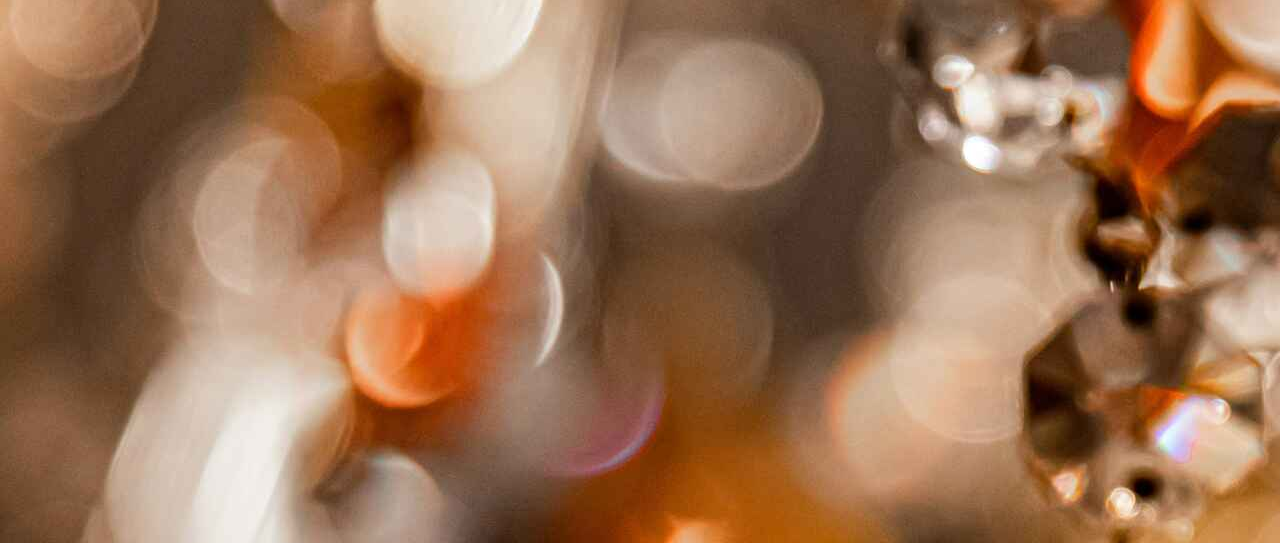
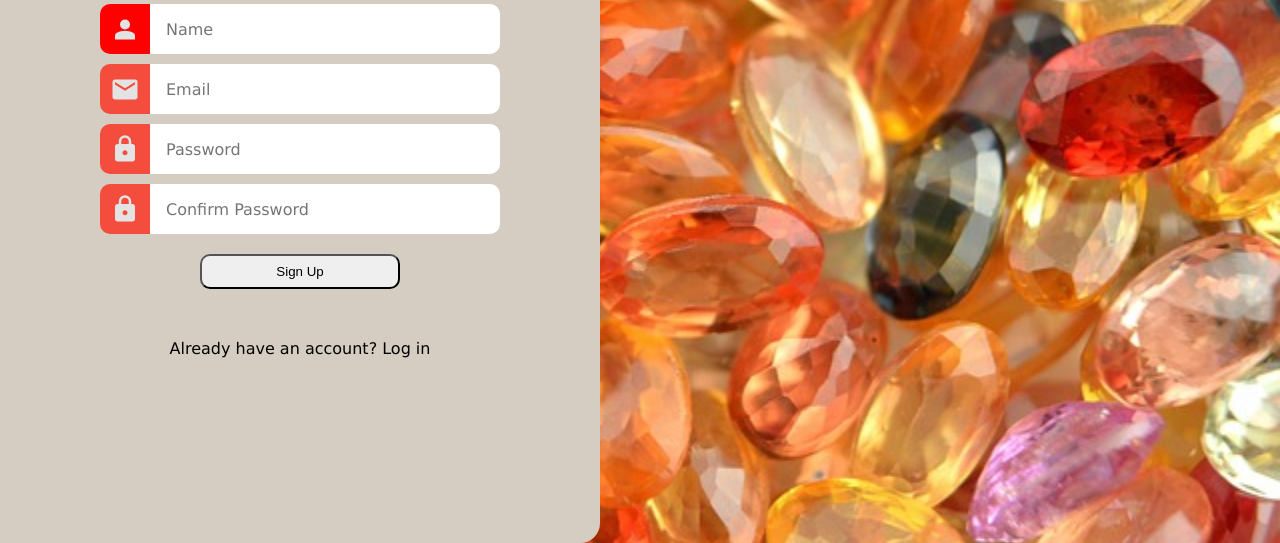
Before and after one commit to Liz-nor/ProjectExam1, a website: page pages/signup.html in a window 1280 px wide. Shown: the part 257-800 px from the top of the page. Drawn offline with Linux system fonts and the light colour scheme; a web font is replaced by a local one.

Commit message:
validation and signup

```diff
--- a/css/pages/signup.css
+++ b/css/pages/signup.css
@@ -11,12 +11,118 @@ box-sizing: border-box;
 
 body {
     font-family: "GFS Didot", Verdana, Geneva, Tahoma, sans-serif;
-    background-image: url(/assets/img/baris-selcen-NcKZUp4FXaQ-unsplash.jpg);
-    object-fit: contain;
+    background-image: url(/assets/img/sapphires-4071854_640.jpg);
+    background-size: cover;
+    background-position: 30% 60%;
 }
 
 .signup-wrapper {
   box-sizing: border-box;
   background-color: var(--secondary-color-light-grey);
+  height: 100vh;
+  width: max(40%, 600px);
+  padding: 10px;
+  border-radius: 0 20px 20px 0;
+  display: flex;
+  flex-direction: column;
+  align-items: center;
+  justify-content: center;
+}
 
+h1 {
+    font-size: var(--font-size-h1);
+    text-transform: uppercase;
 }
+
+form {
+    width: min(400px, 100%);
+    margin-top: 20px;
+    margin-bottom: 50px;
+    display: flex;
+    flex-direction: column;
+    align-items: center;
+    gap: 10px;
+}
+
+form > div {
+    width: 100%;
+    display: flex;
+    justify-content: center;
+}
+form label {
+    flex-shrink: 0;
+    height: 50px;
+    width: 50px;
+    background-color: var(--primary-color-dark-orange);
+    display: flex;
+    justify-content: center;
+    align-items: center;
+    border-radius: 10px 0 0 10px;
+}
+
+form input {
+    box-sizing: border-box;
+    flex-grow: 1;
+    min-width:  0;
+    height: 50px;
+    padding: 1em;
+    font: inherit;
+    border: none;
+    border-radius: 0 10px 10px 0;
+}
+
+form input:hover {
+    border: 2px solid var(--secondary-color-dark);
+}
+
+form input:focus{
+    outline: none;
+    border-color: var(--secondary-color-dark)
+}
+
+div:has(input:focus) > label {
+    background-color: var(--secondary-color-dark);
+}
+
+button {
+    width: 200px;
+    height: 35px;
+    margin-top: 10px;
+    border-radius: 10px;
+    cursor: pointer;
+    transition: 150ms ease;
+}
+
+button:hover {
+    background-color: var(--secondary-color-dark);
+    color: #fff;
+}
+
+button:focus {
+    outline: none;
+    background-color: var(--secondary-color-dark);
+}
+
+a {
+    text-decoration: none;
+    color: #000;
+}
+
+a:hover {
+    text-decoration: underline;
+}
+
+@media(max-width: 1100px) {
+    .signup-wrapper {
+        width: min(600px, 100%);
+        border-radius: 0;
+    }
+}
+
+form div.incorrect label{
+    background-color: red;
+}
+
+form div.incorrect input {
+    border-color: red;
+}
--- a/css/variables.css
+++ b/css/variables.css
@@ -14,7 +14,10 @@
  /*Neutral colors */
 
  /* Headings */
- --font-size-h1: ;
+ --font-size-h1: 3rem;
  --font-size-h2: ;
  --font-size-h3: ;
- }
+
+
+ /* Buttons */
+ --rounded-corners: 5px;
--- a/pages/signup.html
+++ b/pages/signup.html
@@ -5,32 +5,33 @@
     <link rel="stylesheet" href="/css/pages/signup.css">
     <meta name="viewport" content="width=device-width, initial-scale=1.0">
     <title>Document</title>
+    <script type="module" src="validation.js" defer></script>
 </head>
 <body>
   <div class="signup-wrapper">
     <h1>Signup</h1>
-      <form>
-        <div>
+      <form id="form">
+        <div class="incorrect">
           <label for="name-input">
-            <img src="/assets/person.svg" alt="">
+            <svg xmlns="http://www.w3.org/2000/svg" height="45px" viewBox="0 -960 960 960" width="30px" fill="#e3e3e3"><path d="M480-480q-66 0-113-47t-47-113q0-66 47-113t113-47q66 0 113 47t47 113q0 66-47 113t-113 47ZM160-160v-112q0-34 17.5-62.5T224-378q62-31 126-46.5T480-440q66 0 130 15.5T736-378q29 15 46.5 43.5T800-272v112H160Z"/></svg>
           </label>
             <input type="text" name="name" id="name-input" placeholder="Name" required>
         </div>
         <div>
           <label for="email-input">
-            <img src="/assets/mail.svg" alt="">
+            <svg xmlns="http://www.w3.org/2000/svg" height="45px" viewBox="0 -960 960 960" width="30px" fill="#e3e3e3"><path d="M160-160q-33 0-56.5-23.5T80-240v-480q0-33 23.5-56.5T160-800h640q33 0 56.5 23.5T880-720v480q0 33-23.5 56.5T800-160H160Zm320-280 320-200v-80L480-520 160-720v80l320 200Z"/></svg>
           </label>
             <input type="email" name="email" id="email-input" placeholder="Email" required>
         </div>
         <div>
           <label for="password-input">
-            <img src="/assets/lock.svg" alt="">
+            <svg xmlns="http://www.w3.org/2000/svg" height="40px" viewBox="0 -960 960 960" width="30px" fill="#e3e3e3"><path d="M240-80q-33 0-56.5-23.5T160-160v-400q0-33 23.5-56.5T240-640h40v-80q0-83 58.5-141.5T480-920q83 0 141.5 58.5T680-720v80h40q33 0 56.5 23.5T800-560v400q0 33-23.5 56.5T720-80H240Zm240-200q33 0 56.5-23.5T560-360q0-33-23.5-56.5T480-440q-33 0-56.5 23.5T400-360q0 33 23.5 56.5T480-280ZM360-640h240v-80q0-50-35-85t-85-35q-50 0-85 35t-35 85v80Z"/></svg>
           </label>
             <input type="password" name="password" id="password-input" placeholder="Password" required>
         </div>
         <div>
           <label for="confirm-password-input">
-            <img src="/assets/lock.svg" alt="">
+            <svg xmlns="http://www.w3.org/2000/svg" height="40px" viewBox="0 -960 960 960" width="30px" fill="#e3e3e3"><path d="M240-80q-33 0-56.5-23.5T160-160v-400q0-33 23.5-56.5T240-640h40v-80q0-83 58.5-141.5T480-920q83 0 141.5 58.5T680-720v80h40q33 0 56.5 23.5T800-560v400q0 33-23.5 56.5T720-80H240Zm240-200q33 0 56.5-23.5T560-360q0-33-23.5-56.5T480-440q-33 0-56.5 23.5T400-360q0 33 23.5 56.5T480-280ZM360-640h240v-80q0-50-35-85t-85-35q-50 0-85 35t-35 85v80Z"/></svg>
           </label>
             <input type="password" name="confirm-password" id="confirm-password-input" placeholder="Confirm Password" required>
         </div>
--- a/pages/signup.js
+++ /dev/null
@@ -1 +0,0 @@
-export default function signUp()
--- /dev/null
+++ b/pages/validation.js
@@ -0,0 +1,43 @@
+const form = document.getElementById('form')
+const name_input = document.getElementById('name-input')
+const email_input = document.getElementById('email-input')
+const password_input = document.getElementById('password-input')
+const confirm_password_input = document.getElementById('confirm-password-input')
+
+form.addEventListener('submit', (e) => {
+
+    let error =  []
+
+    if (name_input) {
+        // If we have a name input then we are in the signup
+        error = getSignupFormErrors(name_input.value, email_input.value, password_input.value, confirm_password_input.value)
+    }
+    else {
+        error = getLoginFormErrors(email_input.value, password_input.value)
+        // If we dont have a name input we are in the login
+    }
+
+    if(error.lenght > 0) {
+        // If there are any errors
+        e.preventDefault();
+    }
+})
+
+function getSignupFormErrors(name, email, password, confirmPassword) {
+    let error = []
+
+    if(name === '' || name == null) {
+        error.push('Name is required')
+        name_input.parentElement.classList.add('incorrect')
+    }
+    if(email === '' || email == null) {
+        error.push('Email is required')
+        email_input.parentElement.classList.add('incorrect')
+    }
+    if(password === '' || password == null) {
+        error.push('Password is required')
+        password_input.parentElement.classList.add('incorrect')
+    }
+
+    return error;
+}
```
Also changed, not shown: assets/img/sapphires-4071854_1280.jpg (added), assets/img/sapphires-4071854_640.jpg (added).
